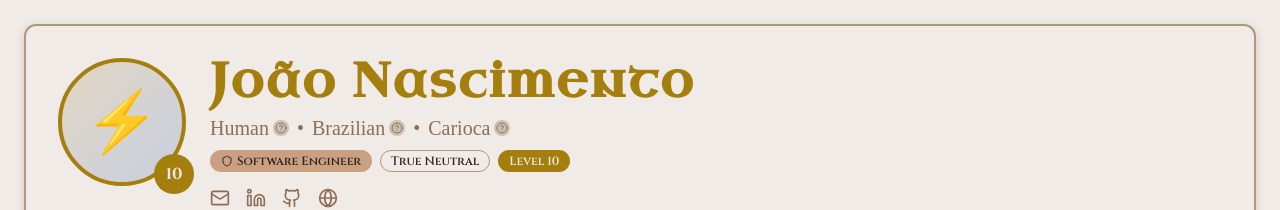
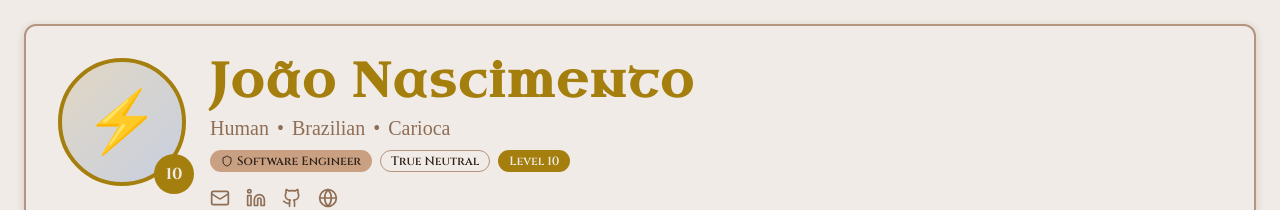
Before and after one commit to joao-mbn/hire-this-hero, a React (Vite) app: page / in a window 1280 px wide. Shown: the top 210 px of the page. Built offline with nearby package versions, Linux system fonts and the light colour scheme; a web font is replaced by a local one.

Commit message:
race tooltips

```diff
--- a/src/components/header/Race.tsx
+++ b/src/components/header/Race.tsx
@@ -1,5 +1,5 @@
 import type { Character } from "@/data/types";
-import { HelpCircle } from "lucide-react";
+import { Fragment } from "react/jsx-runtime";
 import { Tooltip, TooltipContent, TooltipTrigger } from "../ui/tooltip";
 
 interface RaceProps {
@@ -10,37 +10,33 @@ export function Race({ character }: RaceProps) {
   return (
     <div className="mb-2 text-left text-xl text-muted-foreground">
       {Object.entries(character.race).map(([key, value], index) => (
-        <>
-          <span className="inline-flex items-center gap-1" key={key}>
-            {value.primary}
-            <Tooltip>
-              <TooltipTrigger asChild>
-                <button className="inline-flex h-4 w-4 items-center justify-center rounded-full bg-muted text-muted-foreground transition-colors hover:bg-primary hover:text-primary-foreground">
-                  <HelpCircle className="h-3 w-3" />
-                </button>
-              </TooltipTrigger>
+        <Fragment key={key}>
+          <Tooltip delayDuration={0}>
+            <TooltipTrigger>{value.primary}</TooltipTrigger>
             <TooltipContent>
               <div className="max-w-xs">
                 <p className="mb-2 font-semibold">Effects:</p>
                 <ul className="space-y-1 text-sm">
                   {value.effects.map((effect, index) => (
-                      <li key={index} className="flex items-start gap-2">
-                        <span className="text-primary">•</span>
+                    <li
+                      key={index}
+                      className="flex items-start gap-2 text-muted-foreground"
+                    >
+                      <span>•</span>
                       <span>{effect}</span>
                     </li>
                   ))}
                 </ul>
-                  <p className="mt-2 border-t pt-2 text-sm whitespace-pre-line">
+                <p className="mt-2 border-t pt-2 text-sm whitespace-pre-line text-muted-foreground">
                   {value.description}
                 </p>
               </div>
             </TooltipContent>
           </Tooltip>
-          </span>
           {index < Object.entries(character.race).length - 1 && (
             <span className="mx-2">•</span>
           )}
-        </>
+        </Fragment>
       ))}
     </div>
   );
```
Lines whose indentation alone changed are shown as unchanged.
